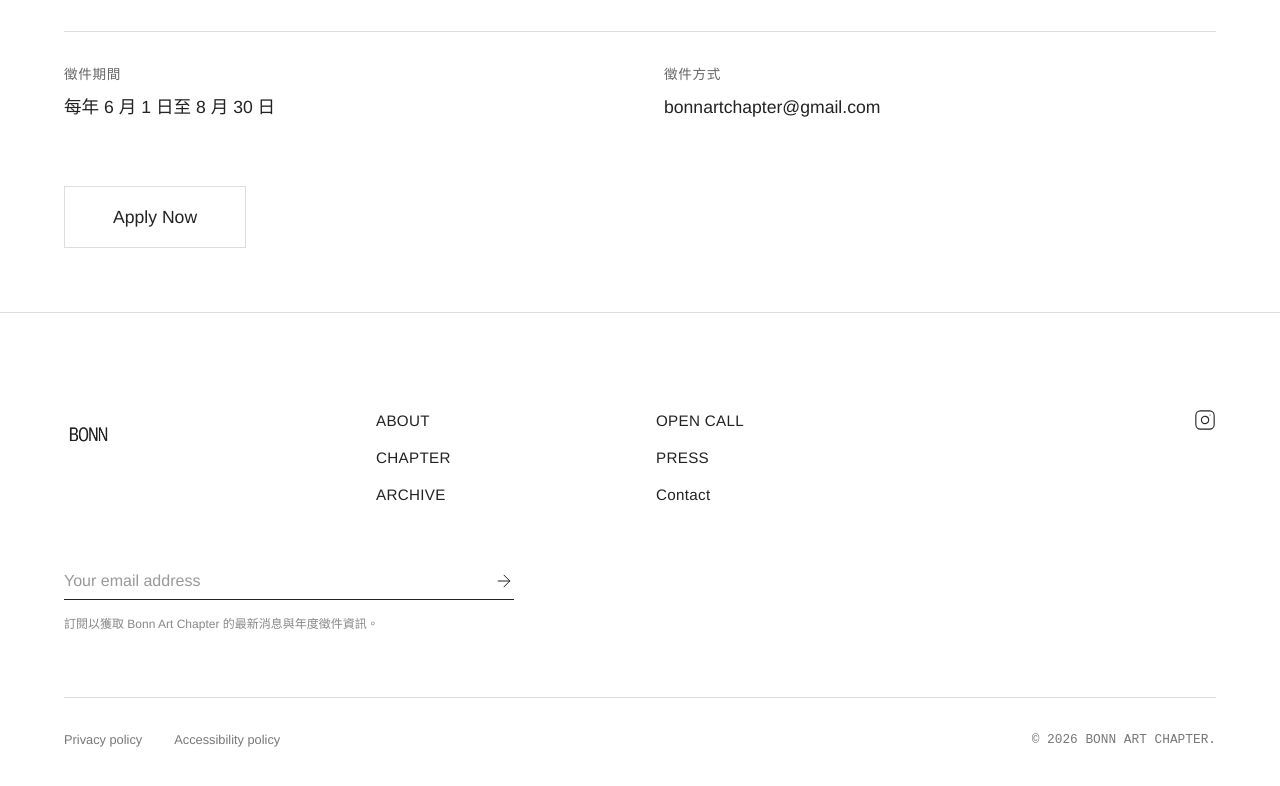
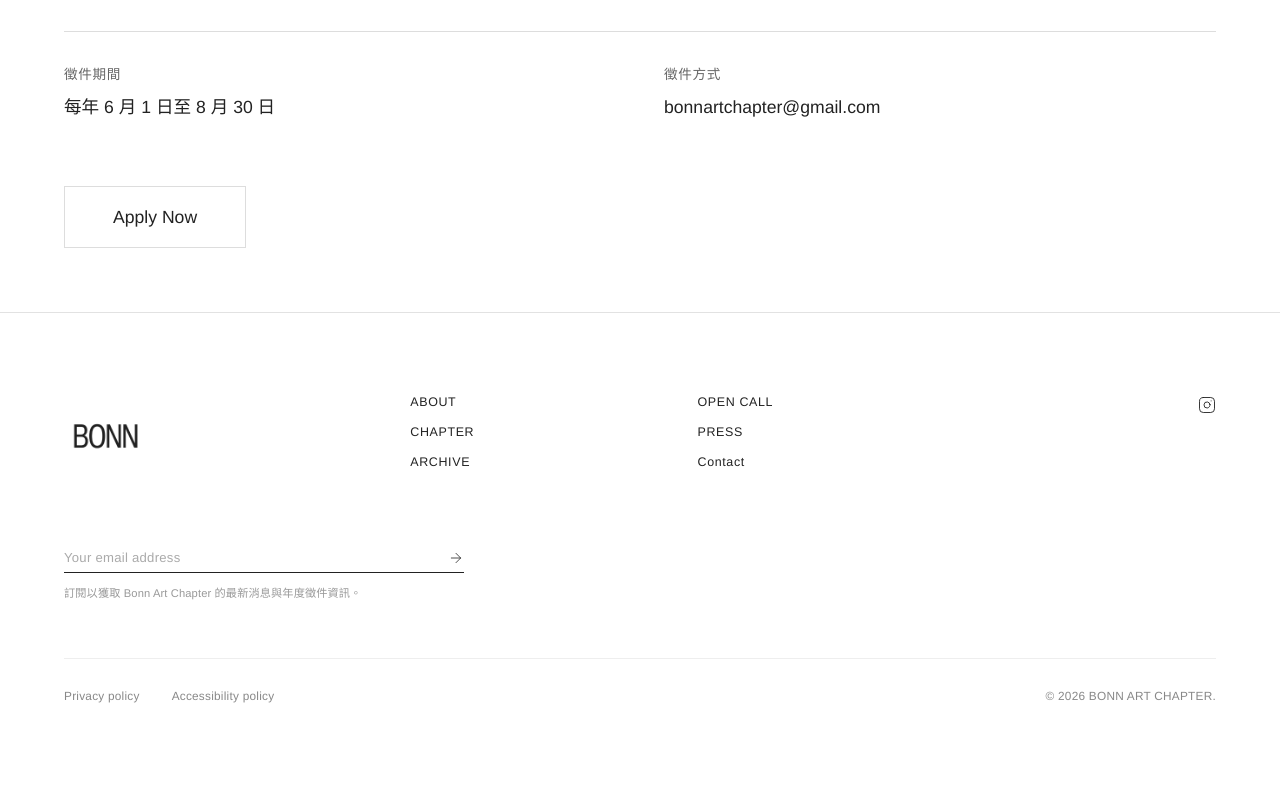
Before and after one commit to bonnartchapter/Webside, a React (Vite) app: page / in a window 1280 px wide. Shown: the part 996-1782 px from the top of the page. After the commit the page ends 1758 px from the top, so only its background shows below. Built offline with nearby package versions, Linux system fonts and the light colour scheme; a web font is replaced by a local one.

Commit message:
style: refine footer proportions

```diff
--- a/src/index.css
+++ b/src/index.css
@@ -389,20 +389,20 @@ a:hover {
 /* Footer Redesign - High-end Gallery Aesthetic */
 .footer {
   background-color: var(--bg-color);
-  border-top: 1px solid var(--border-color);
-  padding: 6rem 5% 3rem 5%;
+  border-top: 1px solid #e2e2e2;
+  padding: 5rem 5% 3.5rem 5%;
   color: var(--text-color);
-  font-size: 0.9rem;
+  font-size: 0.8rem;
   font-weight: 400;
   display: flex;
   flex-direction: column;
-  gap: 4rem;
+  gap: 3.5rem;
 }
 
 .footer-top {
   display: flex;
   flex-direction: column;
-  gap: 3rem;
+  gap: 2.5rem;
 }
 
 @media (min-width: 768px) {
@@ -414,11 +414,11 @@ a:hover {
 }
 
 .footer-logo-col {
-  flex: 1;
+  flex: 1.2;
 }
 
 .footer-logo img {
-  height: 50px; /* Elegant subtle footprint in footer */
+  height: 85px; /* Significantly enlarged for strong premium presence */
   width: auto;
   display: block;
 }
@@ -427,25 +427,26 @@ a:hover {
   flex: 2;
   display: grid;
   grid-template-columns: 1fr 1fr;
-  gap: 2rem;
+  gap: 4rem; /* wider gaps for airy gallery vibe */
 }
 
 .footer-links-col {
   display: flex;
   flex-direction: column;
-  gap: 0.8rem;
+  gap: 0.65rem;
 }
 
 .footer-links-col a {
   color: var(--text-color);
   text-decoration: none;
-  font-size: 0.95rem;
-  letter-spacing: 0.02em;
+  font-size: 0.78rem; /* tiny elegant typography */
+  font-weight: 400;
+  letter-spacing: 0.05em; /* expanded tracking */
   transition: opacity 0.3s ease;
 }
 
 .footer-links-col a:hover {
-  opacity: 0.6;
+  opacity: 0.5;
 }
 
 .footer-social-col {
@@ -458,6 +459,7 @@ a:hover {
 @media (min-width: 768px) {
   .footer-social-col {
     justify-content: flex-end;
+    padding-top: 0.2rem; /* align nicely with tiny text */
   }
 }
 
@@ -468,27 +470,33 @@ a:hover {
   align-items: center;
 }
 
+.social-icon-link svg {
+  width: 18px; /* scaled down for elegant proportion */
+  height: 18px;
+}
+
 .social-icon-link:hover {
-  opacity: 0.6;
+  opacity: 0.5;
 }
 
 /* Email Signup Section */
 .footer-middle {
-  max-width: 450px;
+  max-width: 400px;
   width: 100%;
+  margin-top: 1rem;
 }
 
 .email-signup-wrapper {
   display: flex;
   flex-direction: column;
-  gap: 1rem;
+  gap: 0.8rem;
 }
 
 .email-signup-input-row {
   display: flex;
   align-items: center;
-  border-bottom: 1.2px solid var(--text-color);
-  padding-bottom: 0.5rem;
+  border-bottom: 1px solid var(--text-color); /* ultra clean thin line */
+  padding-bottom: 0.4rem;
   position: relative;
 }
 
@@ -498,13 +506,14 @@ a:hover {
   background: transparent;
   color: var(--text-color);
   font-family: inherit;
-  font-size: 1rem;
+  font-size: 0.82rem; /* matching elegant tiny scale */
+  letter-spacing: 0.02em;
   outline: none;
   padding: 0;
 }
 
 .email-input::placeholder {
-  color: #999;
+  color: #aaa;
 }
 
 .email-submit-btn {
@@ -518,14 +527,20 @@ a:hover {
   transition: transform 0.3s ease;
 }
 
+.email-submit-btn svg {
+  width: 16px;
+  height: 16px;
+}
+
 .email-submit-btn:hover {
-  transform: translateX(4px);
+  transform: translateX(3px);
 }
 
 .email-disclaimer {
-  font-size: 0.75rem;
-  color: #888;
+  font-size: 0.7rem; /* tiny microcopy */
+  color: #999;
   line-height: 1.4;
+  letter-spacing: 0.01em;
 }
 
 /* Footer Bottom */
@@ -533,10 +548,11 @@ a:hover {
   display: flex;
   flex-direction: column;
   gap: 1.5rem;
-  border-top: 1px solid var(--border-color);
-  padding-top: 2rem;
-  font-size: 0.8rem;
-  color: #777;
+  border-top: 1px solid #eeeeee;
+  padding-top: 1.8rem;
+  font-size: 0.74rem; /* tiny elegant typography */
+  color: #888;
+  letter-spacing: 0.02em;
 }
 
 @media (min-width: 768px) {
@@ -553,7 +569,7 @@ a:hover {
 }
 
 .footer-bottom-left a {
-  color: #777;
+  color: #888;
   transition: color 0.3s ease;
 }
 
@@ -562,7 +578,8 @@ a:hover {
 }
 
 .footer-bottom-right {
-  font-family: monospace;
+  font-family: inherit; /* remove monospace to stay consistent and clean */
+  font-size: 0.74rem;
 }
 
 /* About Landing Page */
```
